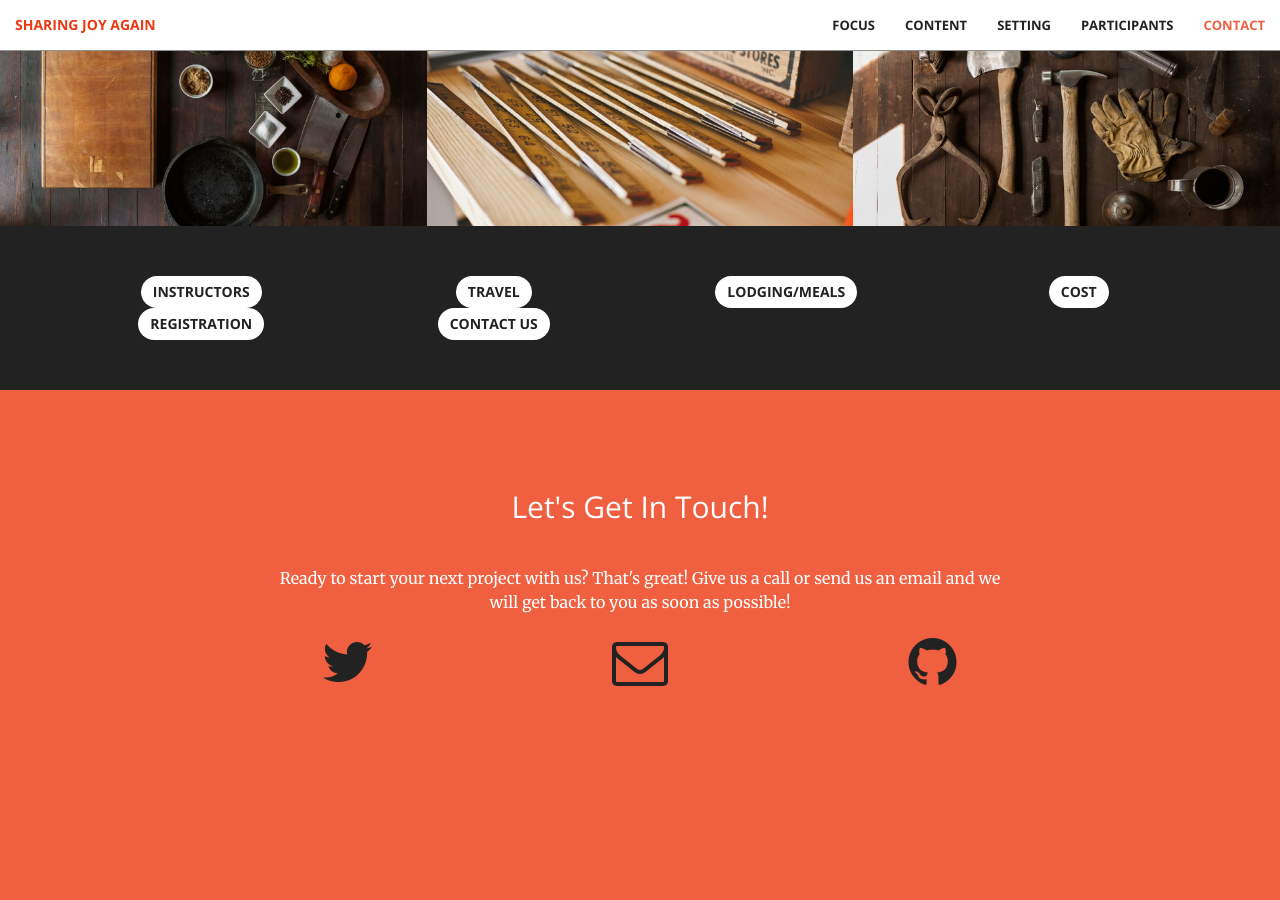
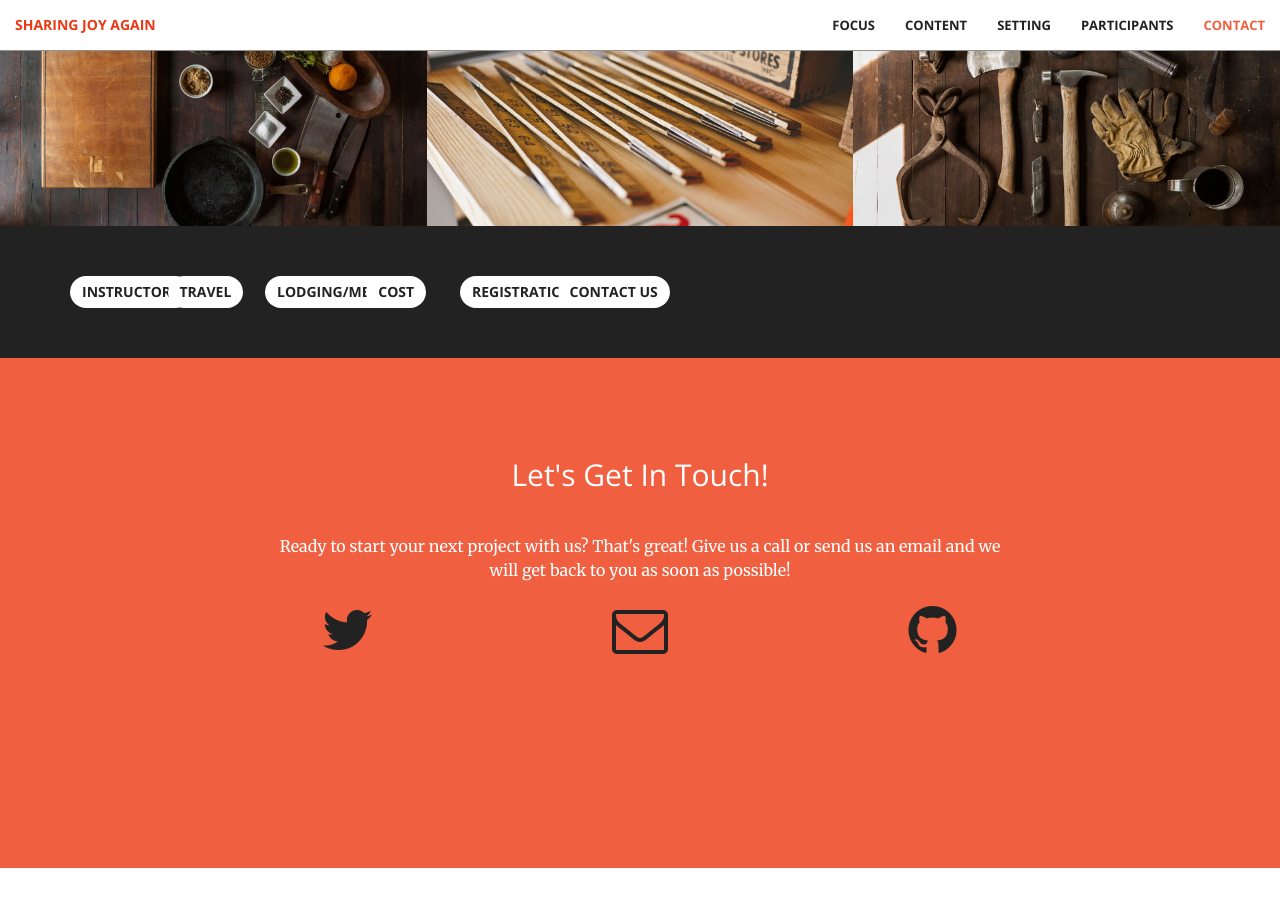
Before and after one commit to mattjohnsonco/joy, a Jekyll site: the page built from index.html, in a window 1280 px wide and 900 px high, scrolled down 1495 px. Built offline with Jekyll 4.4.1, drawn with Linux system fonts in a browser that asks for light colours; after the commit the page ends 2363 px from its top, so only the background shows below that.

Commit message:
updated columns

```diff
--- a/_includes/aside.html
+++ b/_includes/aside.html
@@ -1,22 +1,22 @@
   <aside class="bg-dark">
       <div class="container text-center">
         <div class="row">
-          <div class="col-sm-3">
+          <div class="col-sm-1">
               <a href="#" class="btn btn-default">Instructors</a>
            </div>
-           <div class="col-sm-3 , call-to-action">
+           <div class="col-sm-1">
               <a href="#" class="btn btn-default">Travel</a>
           </div>
-           <div class="col-sm-3 , call-to-action">
+           <div class="col-sm-1">
               <a href="#" class="btn btn-default">Lodging/Meals</a>
            </div>
-           <div class="col-sm-3 , call-to-action">
+           <div class="col-sm-1">
               <a href="#" class="btn btn-default">Cost</a>
            </div>
-          <div class="col-sm-3 , call-to-action">
+          <div class="col-sm-1">
               <a href="#" class="btn btn-default">Registration</a>
            </div>
-          <div class="col-sm-3 , call-to-action">
+          <div class="col-sm-1">
               <a href="#" class="btn btn-default">Contact Us</a>
            </div>
           </div>
```
Also changed, not shown: 1 other file.
